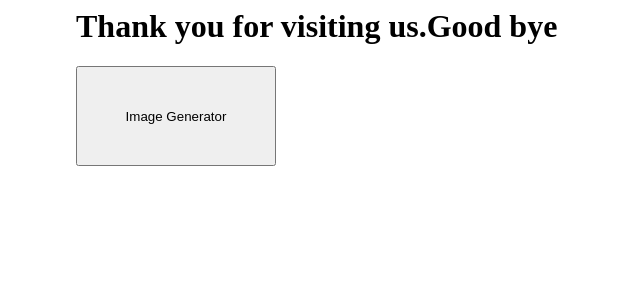
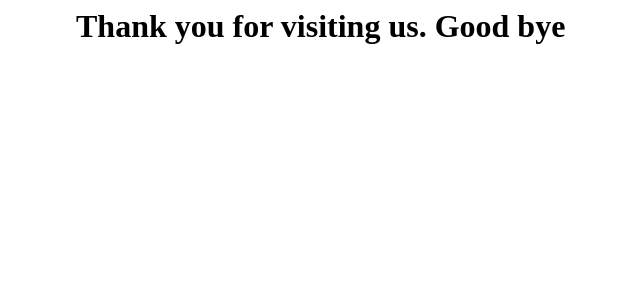
Before and after one commit to GKX051106/RPA-19feb2024, a Python web app: template templates/end.html in a window 1280 px wide. Shown: the top 300 px of the page, without its empty margins (248-888 px from the left). Run offline with Jinja, Linux system fonts and the light colour scheme; the template is opened without the code that fills it, so the values that code supplies are empty.

Commit message:
Update end.html

```diff
--- a/templates/end.html
+++ b/templates/end.html
@@ -1,12 +1,10 @@
 <style>
- .container{width:100%;margin:auto;}
- @media (min-width:600px) {.container{width:80%;}}
- @media (min-width:768px) {.container{width:60%;}}
- @media (min-width:1024px) {.container{width:50%;}}
+    .container{width:100%;margin:auto}
+    @media (min-width:600px) {.container{width: 80%;}}
+    @media (min-width:768px) {.container{width: 60%;}}
+    @media (min-width:1024px) {.container{width: 50%;}}
 </style>
 
 <div class="container">
-<h1>Thank you for visiting us.Good bye</h1>
- <form action="/" method="post">
-    <input type = "submit" value="Image Generator" style="width:200px;height:100px;">
+<h1>Thank you for visiting us. Good bye</h1>
 </div>
```
